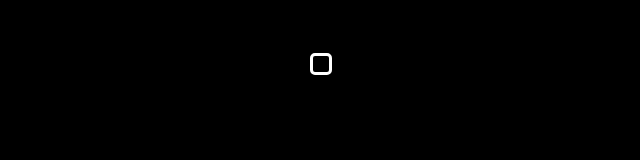
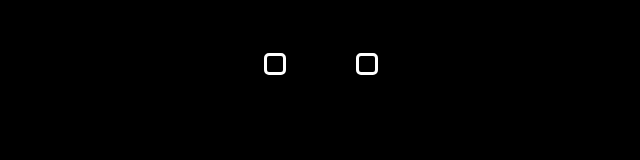
Before and after one commit to suinkimme/snap-zap, a React (Vite) app: page / in a window 1280 px wide. Shown: the top 160 px of the page, without its empty margins (319-959 px from the left). Built offline with nearby package versions, Linux system fonts and the light colour scheme.

Commit message:
chore: for commit

```diff
--- a/src/App.tsx
+++ b/src/App.tsx
@@ -13,6 +13,11 @@ export default function App() {
           iconAlt="rectangle"
           onClick={console.log}
         />
+        <IconButton
+          iconPath="/icons/ic-square-white.svg"
+          iconAlt="rectangle"
+          onClick={console.log}
+        />
       </div>
       <Canvas />
     </div>
```
